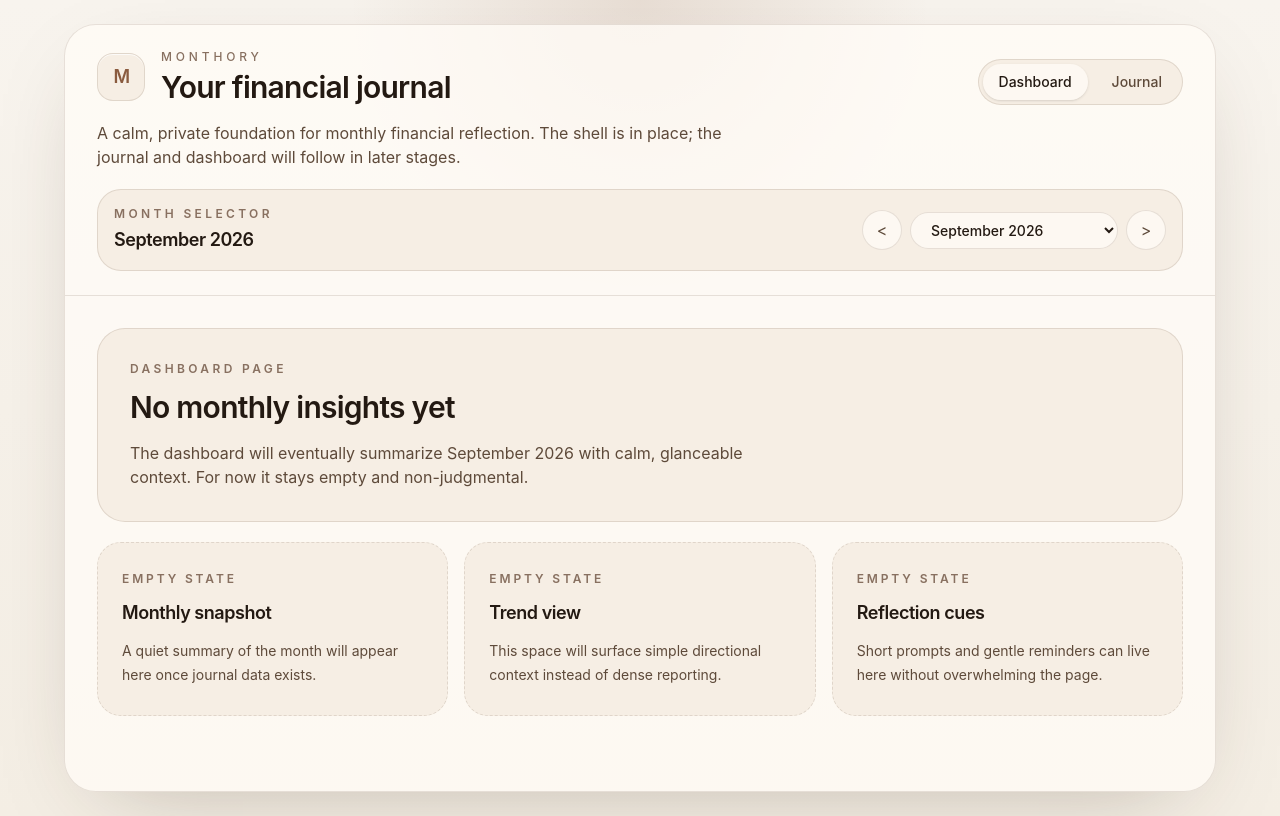
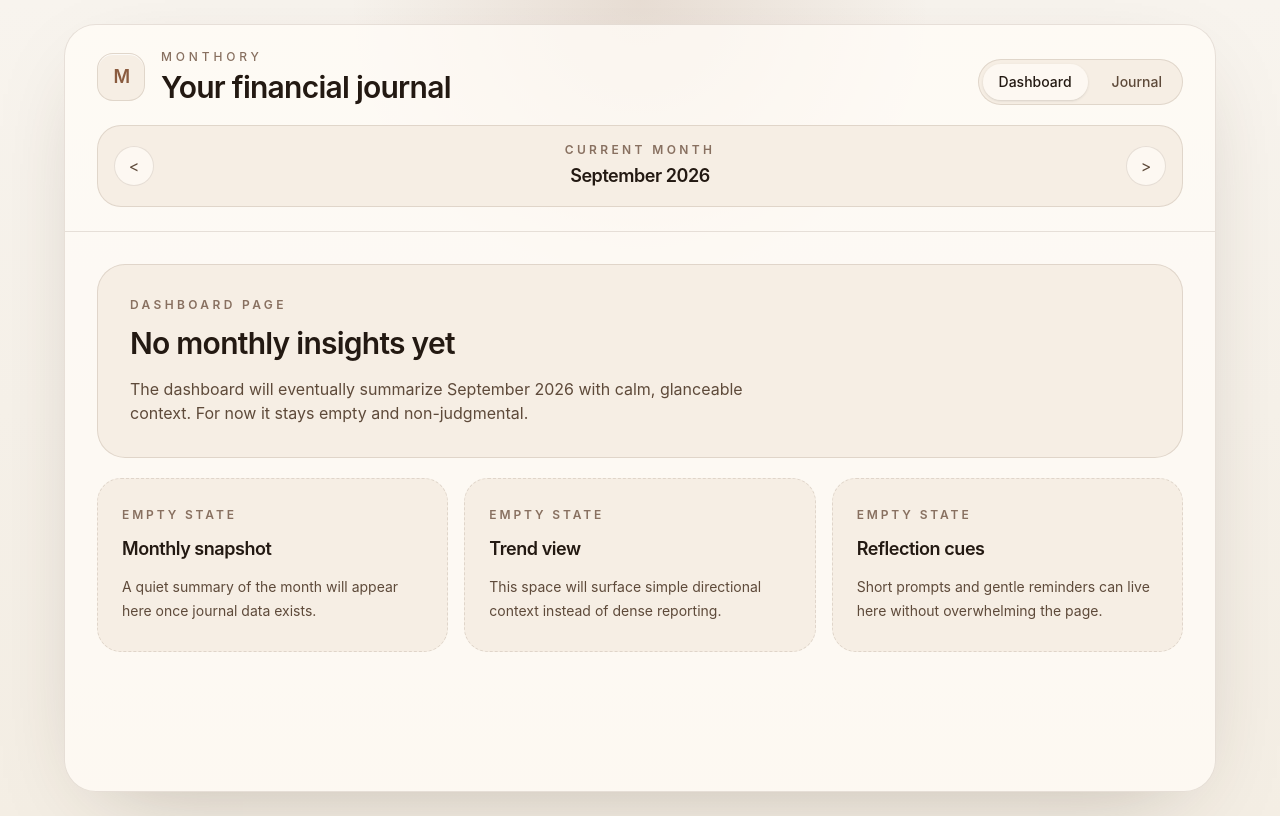
Before and after one commit to lumachroma/monthory, a React (Vite) app: page / in a window 1280 px wide. Built offline with nearby package versions, Linux system fonts and the light colour scheme.

Commit message:
feat: implement month journal application with loading and saving functionality, update App component, and add tests

```diff
--- a/package.json
+++ b/package.json
@@ -8,8 +8,8 @@
     "build": "vite build",
     "preview": "vite preview",
     "lint": "eslint .",
-    "test": "node --test tests/domain/*.test.js tests/persistence/dexie/*.test.js",
-    "test:watch": "node --test --watch tests/domain/*.test.js tests/persistence/dexie/*.test.js"
+    "test": "node --test tests/domain/*.test.js tests/application/*.test.js tests/persistence/dexie/*.test.js",
+    "test:watch": "node --test --watch tests/domain/*.test.js tests/application/*.test.js tests/persistence/dexie/*.test.js"
   },
   "dependencies": {
     "class-variance-authority": "^0.7.1",
--- a/src/App.jsx
+++ b/src/App.jsx
@@ -1,18 +1,82 @@
+import { useEffect, useMemo, useState } from 'react';
+
+import { monthJournalApplication } from './application/index.js';
 import { useAppStore } from './store/useAppStore';
 import { renderEmptyStateSection } from './components/ui/EmptyStateSection';
+import { MonthJournalEditor } from './components/journal/MonthJournalEditor';
 
 export default function App() {
   const {
     activeView,
     goToNextMonth,
     goToPreviousMonth,
-    monthOptions,
-    selectedMonthKey,
+    selectedMonthId,
     setActiveView,
-    setSelectedMonthKey,
   } = useAppStore();
 
-  const selectedMonth = monthOptions.find((option) => option.key === selectedMonthKey) ?? monthOptions[2];
+  const [journalState, setJournalState] = useState({ month: null, journal: null });
+  const [notes, setNotes] = useState('');
+  const [isLoadingJournal, setIsLoadingJournal] = useState(true);
+  const [isSavingJournal, setIsSavingJournal] = useState(false);
+  const [journalError, setJournalError] = useState('');
+
+  const selectedMonthLabel = useMemo(
+    () => monthJournalApplication.formatMonthLabel(selectedMonthId),
+    [selectedMonthId],
+  );
+
+  useEffect(() => {
+    let active = true;
+
+    async function loadJournal() {
+      setIsLoadingJournal(true);
+      setJournalError('');
+
+      try {
+        const loadedJournalState = await monthJournalApplication.loadMonthJournal(selectedMonthId);
+
+        if (!active) {
+          return;
+        }
+
+        setJournalState(loadedJournalState);
+        setNotes(loadedJournalState.journal?.notes ?? '');
+      } catch {
+        if (!active) {
+          return;
+        }
+
+        setJournalError('Something went wrong opening your journal. Please try again.');
+      } finally {
+        if (active) {
+          setIsLoadingJournal(false);
+        }
+      }
+    }
+
+    loadJournal();
+
+    return () => {
+      active = false;
+    };
+  }, [selectedMonthId]);
+
+  async function handleJournalSave(event) {
+    event.preventDefault();
+    setIsSavingJournal(true);
+    setJournalError('');
+
+    try {
+      const savedJournalState = await monthJournalApplication.saveMonthJournal(selectedMonthId, notes);
+
+      setJournalState(savedJournalState);
+      setNotes(savedJournalState.journal.notes);
+    } catch {
+      setJournalError('Something went wrong saving your journal. Please try again.');
+    } finally {
+      setIsSavingJournal(false);
+    }
+  }
 
   return (
     <main className="min-h-screen px-3 py-3 text-[color:var(--text-primary)] sm:px-6 sm:py-6">
@@ -60,22 +124,7 @@ export default function App() {
               </div>
             </div>
 
-            <p className="mt-3 max-w-2xl text-sm leading-6 text-[color:var(--text-secondary)] sm:mt-4 sm:text-base">
-              A calm, private foundation for monthly financial reflection. The shell is in place;
-              the journal and dashboard will follow in later stages.
-            </p>
-
-            <div className="mt-4 flex flex-col gap-3 rounded-[1.5rem] border border-[color:var(--border-subtle)] bg-[color:var(--surface-soft)] p-3.5 sm:mt-5 sm:flex-row sm:items-center sm:justify-between sm:p-4">
-              <div>
-                <p className="text-[0.7rem] font-semibold uppercase tracking-[0.24em] text-[color:var(--text-muted)] sm:text-xs sm:tracking-[0.28em]">
-                  Month selector
-                </p>
-                <h2 className="mt-1 text-base font-semibold tracking-tight text-[color:var(--text-primary)] sm:text-lg">
-                  {selectedMonth.label}
-                </h2>
-              </div>
-
-              <div className="flex w-full items-center gap-2 self-start sm:w-auto sm:self-auto">
+            <div className="mt-4 flex items-center justify-between gap-3 rounded-[1.5rem] border border-[color:var(--border-subtle)] bg-[color:var(--surface-soft)] p-3.5 sm:mt-5 sm:p-4">
               <button
                 type="button"
                 onClick={goToPreviousMonth}
@@ -84,17 +133,16 @@ export default function App() {
               >
                 &lt;
               </button>
-                <select
-                  value={selectedMonthKey}
-                  onChange={(event) => setSelectedMonthKey(event.target.value)}
-                  className="min-w-0 flex-1 rounded-full border border-[color:var(--border-subtle)] bg-[color:var(--surface)] px-4 py-2 text-sm font-medium text-[color:var(--text-primary)] outline-none sm:flex-none sm:min-w-52"
-                >
-                  {monthOptions.map((option) => (
-                    <option key={option.key} value={option.key}>
-                      {option.label}
-                    </option>
-                  ))}
-                </select>
+
+              <div className="min-w-0 flex-1 text-center">
+                <p className="text-[0.7rem] font-semibold uppercase tracking-[0.24em] text-[color:var(--text-muted)] sm:text-xs sm:tracking-[0.28em]">
+                  Current month
+                </p>
+                <h2 className="mt-1 text-base font-semibold tracking-tight text-[color:var(--text-primary)] sm:text-lg">
+                  {selectedMonthLabel}
+                </h2>
+              </div>
+
               <button
                 type="button"
                 onClick={goToNextMonth}
@@ -104,7 +152,6 @@ export default function App() {
                 &gt;
               </button>
             </div>
-            </div>
           </header>
 
           <div className="flex-1 px-4 py-5 sm:px-8 sm:py-8">
@@ -112,7 +159,7 @@ export default function App() {
               renderEmptyStateSection({
                 eyebrow: 'Dashboard page',
                 title: 'No monthly insights yet',
-                description: `The dashboard will eventually summarize ${selectedMonth.label} with calm, glanceable context. For now it stays empty and non-judgmental.`,
+                description: `The dashboard will eventually summarize ${selectedMonthLabel} with calm, glanceable context. For now it stays empty and non-judgmental.`,
                 cards: [
                   {
                     title: 'Monthly snapshot',
@@ -132,25 +179,34 @@ export default function App() {
             ) : (
               renderEmptyStateSection({
                 eyebrow: 'Journal page',
-                title: 'No journal entries yet',
-                description: `The journal will eventually hold notes for ${selectedMonth.label}. For now it is only a quiet page shell.`,
+                title: journalState.journal ? 'Edit your journal' : 'Nothing here yet',
+                description: journalState.journal
+                  ? `Continue writing about ${selectedMonthLabel}.`
+                  : 'Start with a thought about your month.',
                 cards: [
                   {
                     title: 'Daily note area',
                     description: 'A small writing surface will appear here once monthly journaling begins.',
                   },
-                  {
-                    title: 'Recent entries',
-                    description: 'This panel will later list entries in a calm, scannable way.',
-                  },
-                  {
-                    title: 'Writing prompts',
-                    description: 'Gentle questions can support reflection without turning the app into a form.',
-                  },
                 ],
-                gridClassName: 'md:grid-cols-2 xl:grid-cols-3',
+                gridClassName: 'grid-cols-1',
               })
             )}
+
+            {activeView === 'journal' ? (
+              <div className="mt-5">
+                {MonthJournalEditor({
+                  monthLabel: selectedMonthLabel,
+                  notes,
+                  onNotesChange: setNotes,
+                  onSave: handleJournalSave,
+                  isLoading: isLoadingJournal,
+                  isSaving: isSavingJournal,
+                  errorMessage: journalError,
+                  hasJournal: Boolean(journalState.journal),
+                })}
+              </div>
+            ) : null}
           </div>
         </div>
       </section>
--- /dev/null
+++ b/src/application/index.js
@@ -0,0 +1,4 @@
+import { createMonthJournalApplication } from './monthJournal.js';
+import { dexieFinanceRepository } from '../persistence/dexie/index.js';
+
+export const monthJournalApplication = createMonthJournalApplication(dexieFinanceRepository);
--- /dev/null
+++ b/src/application/monthJournal.js
@@ -0,0 +1,92 @@
+import {
+  createJournal,
+  createMonth,
+  createMonthId,
+  parseMonthId,
+} from '../domain/index.js';
+
+function toMonthLabel(monthId) {
+  const { year, month } = parseMonthId(monthId);
+  const date = new Date(Date.UTC(year, month - 1, 1));
+
+  return date.toLocaleString('en-US', { month: 'long', year: 'numeric', timeZone: 'UTC' });
+}
+
+export function getCurrentMonthId(referenceDate = new Date()) {
+  return createMonthId(referenceDate.getFullYear(), referenceDate.getMonth() + 1);
+}
+
+export function shiftMonthId(monthId, offset) {
+  const { year, month } = parseMonthId(monthId);
+  const shiftedDate = new Date(Date.UTC(year, month - 1 + offset, 1));
+
+  return createMonthId(shiftedDate.getUTCFullYear(), shiftedDate.getUTCMonth() + 1);
+}
+
+export function formatMonthLabel(monthId) {
+  return toMonthLabel(monthId);
+}
+
+export function createMonthJournalApplication(repository) {
+  if (repository === null || typeof repository !== 'object') {
+    throw new Error('Month journal application requires a repository object.');
+  }
+
+  async function getOrCreateMonth(monthId) {
+    const existingMonth = await repository.months.getById(monthId);
+
+    if (existingMonth) {
+      return existingMonth;
+    }
+
+    const { year, month } = parseMonthId(monthId);
+    const createdMonth = createMonth({ id: monthId, year, month });
+
+    await repository.months.save(createdMonth);
+
+    return createdMonth;
+  }
+
+  async function loadMonthJournal(monthId) {
+    const month = await getOrCreateMonth(monthId);
+    const journal = await repository.journals.getByMonthId(monthId);
+
+    return {
+      month,
+      journal: journal ?? null,
+    };
+  }
+
+  async function getMonthJournal(monthId) {
+    return loadMonthJournal(monthId);
+  }
+
+  async function saveMonthJournal(monthId, notes) {
+    const month = await getOrCreateMonth(monthId);
+    const existingJournal = await repository.journals.getByMonthId(monthId);
+
+    const journal = createJournal({
+      monthId,
+      notes,
+      createdAt: existingJournal?.createdAt,
+      updatedAt: existingJournal ? new Date() : undefined,
+    });
+
+    await repository.journals.save(journal);
+
+    return {
+      month,
+      journal,
+    };
+  }
+
+  return {
+    getOrCreateMonth,
+    getMonthJournal,
+    loadMonthJournal,
+    saveMonthJournal,
+    getCurrentMonthId,
+    shiftMonthId,
+    formatMonthLabel,
+  };
+}
--- /dev/null
+++ b/src/components/journal/MonthJournalEditor.jsx
@@ -0,0 +1,80 @@
+export function MonthJournalEditor({
+  monthLabel,
+  notes,
+  onNotesChange,
+  onSave,
+  isLoading,
+  isSaving,
+  errorMessage,
+  hasJournal,
+}) {
+  if (isLoading) {
+    return (
+      <section className="grid min-h-[22rem] place-items-center rounded-[1.75rem] border border-[color:var(--border-subtle)] bg-[color:var(--surface-soft)] px-6 py-8 text-center sm:px-10 sm:py-12">
+        <div className="max-w-xl">
+          <p className="text-xs font-semibold uppercase tracking-[0.28em] text-[color:var(--text-muted)]">
+            Journal
+          </p>
+          <h2 className="mt-3 text-2xl font-semibold tracking-tight text-[color:var(--text-primary)] sm:text-3xl">
+            Opening {monthLabel}
+          </h2>
+          <p className="mt-4 text-sm leading-6 text-[color:var(--text-secondary)] sm:text-base">
+            Loading your journal.
+          </p>
+        </div>
+      </section>
+    );
+  }
+
+  return (
+    <section className="space-y-5">
+      <div className="rounded-[1.5rem] border border-[color:var(--border-subtle)] bg-[color:var(--surface-soft)] px-5 py-6 sm:rounded-[1.75rem] sm:px-8 sm:py-8">
+        <p className="text-xs font-semibold uppercase tracking-[0.28em] text-[color:var(--text-muted)]">
+          Journal
+        </p>
+        <h2 className="mt-3 text-xl font-semibold tracking-tight text-[color:var(--text-primary)] sm:text-3xl">
+          {monthLabel}
+        </h2>
+        <p className="mt-3 max-w-2xl text-sm leading-6 text-[color:var(--text-secondary)] sm:mt-4 sm:text-base">
+          {hasJournal
+            ? 'Continue writing about your month.'
+            : 'Nothing here yet. Start with a thought about your month.'}
+        </p>
+      </div>
+
+      {errorMessage ? (
+        <div
+          className="rounded-[1.25rem] border border-rose-300 bg-rose-50 px-4 py-3 text-sm text-rose-900"
+          role="alert"
+        >
+          {errorMessage}
+        </div>
+      ) : null}
+
+      <form className="space-y-4" onSubmit={onSave}>
+        <div className="space-y-2">
+          <label className="text-sm font-medium text-[color:var(--text-primary)]" htmlFor="month-journal-notes">
+            How was your month?
+          </label>
+          <textarea
+            id="month-journal-notes"
+            value={notes}
+            onChange={(event) => onNotesChange(event.target.value)}
+            placeholder="Write something about this month..."
+            className="min-h-[14rem] w-full rounded-[1.5rem] border border-[color:var(--border-subtle)] bg-[color:var(--surface)] px-4 py-4 text-base leading-7 text-[color:var(--text-primary)] outline-none transition placeholder:text-[color:var(--text-muted)] focus:border-[color:var(--accent)]"
+          />
+        </div>
+
+        <div className="flex justify-end">
+          <button
+            type="submit"
+            disabled={isSaving}
+            className="inline-flex items-center justify-center rounded-full bg-[color:var(--accent)] px-5 py-2.5 text-sm font-medium text-white transition hover:opacity-95 disabled:cursor-not-allowed disabled:opacity-60"
+          >
+            {isSaving ? 'Saving...' : 'Save'}
+          </button>
+        </div>
+      </form>
+    </section>
+  );
+}
--- a/src/domain/index.js
+++ b/src/domain/index.js
@@ -1,6 +1,7 @@
 export { createAccount } from './account.js';
 export { createCategory } from './category.js';
 export { createDomainId, createTimestamp } from './validation.js';
+export { parseMonthId } from './validation.js';
 export { createIncome } from './income.js';
 export { createJournal } from './journal.js';
 export { createMonth, createMonthId } from './month.js';
--- /dev/null
+++ b/src/persistence/dexie/index.js
@@ -0,0 +1,3 @@
+import { createDexieFinanceRepository } from './financeRepository.js';
+
+export const dexieFinanceRepository = createDexieFinanceRepository();
--- a/src/store/useAppStore.js
+++ b/src/store/useAppStore.js
@@ -1,41 +1,19 @@
 import { create } from 'zustand';
 
-function getMonthKey(date) {
-  const year = date.getFullYear();
-  const month = String(date.getMonth() + 1).padStart(2, '0');
-
-  return `${year}-${month}`;
-}
-
-function shiftMonth(date, offset) {
-  const shiftedDate = new Date(date.getFullYear(), date.getMonth() + offset, 1);
-
-  return getMonthKey(shiftedDate);
-}
-
-const currentMonth = new Date();
-const monthOptions = [-2, -1, 0, 1, 2].map((offset) => {
-  const monthDate = new Date(currentMonth.getFullYear(), currentMonth.getMonth() + offset, 1);
-
-  return {
-    key: getMonthKey(monthDate),
-    label: monthDate.toLocaleString('en-US', { month: 'long', year: 'numeric' }),
-  };
-});
+import { getCurrentMonthId, shiftMonthId } from '../application/monthJournal.js';
 
 export const useAppStore = create((set) => ({
   shellReady: true,
   activeView: 'dashboard',
-  selectedMonthKey: getMonthKey(currentMonth),
-  monthOptions,
+  selectedMonthId: getCurrentMonthId(),
   setActiveView: (activeView) => set({ activeView }),
-  setSelectedMonthKey: (selectedMonthKey) => set({ selectedMonthKey }),
+  setSelectedMonthId: (selectedMonthId) => set({ selectedMonthId }),
   goToPreviousMonth: () =>
     set((state) => ({
-      selectedMonthKey: shiftMonth(new Date(`${state.selectedMonthKey}-01T00:00:00`), -1),
+      selectedMonthId: shiftMonthId(state.selectedMonthId, -1),
     })),
   goToNextMonth: () =>
     set((state) => ({
-      selectedMonthKey: shiftMonth(new Date(`${state.selectedMonthKey}-01T00:00:00`), 1),
+      selectedMonthId: shiftMonthId(state.selectedMonthId, 1),
     })),
 }));
```
Also changed, not shown: 1 other file (tests, documents, lock files or other folders). Lines whose indentation alone changed are shown as unchanged.
